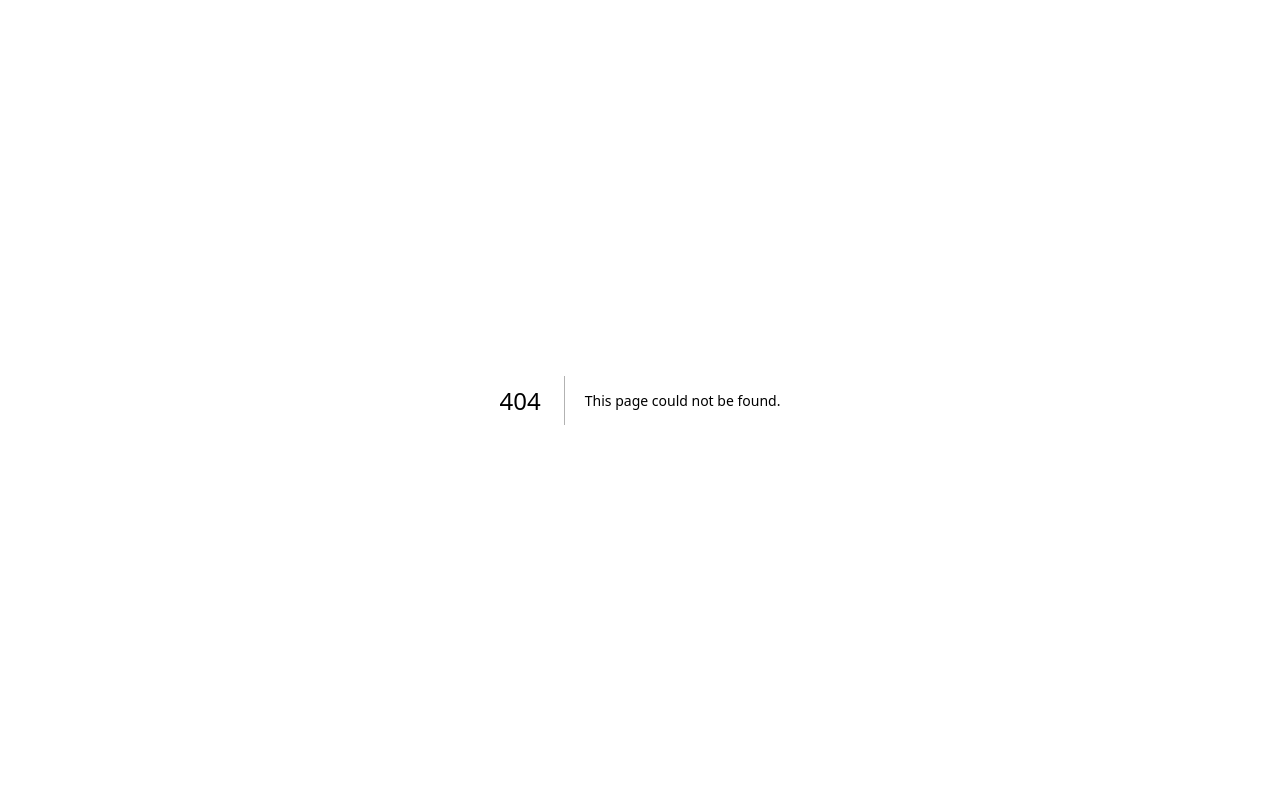
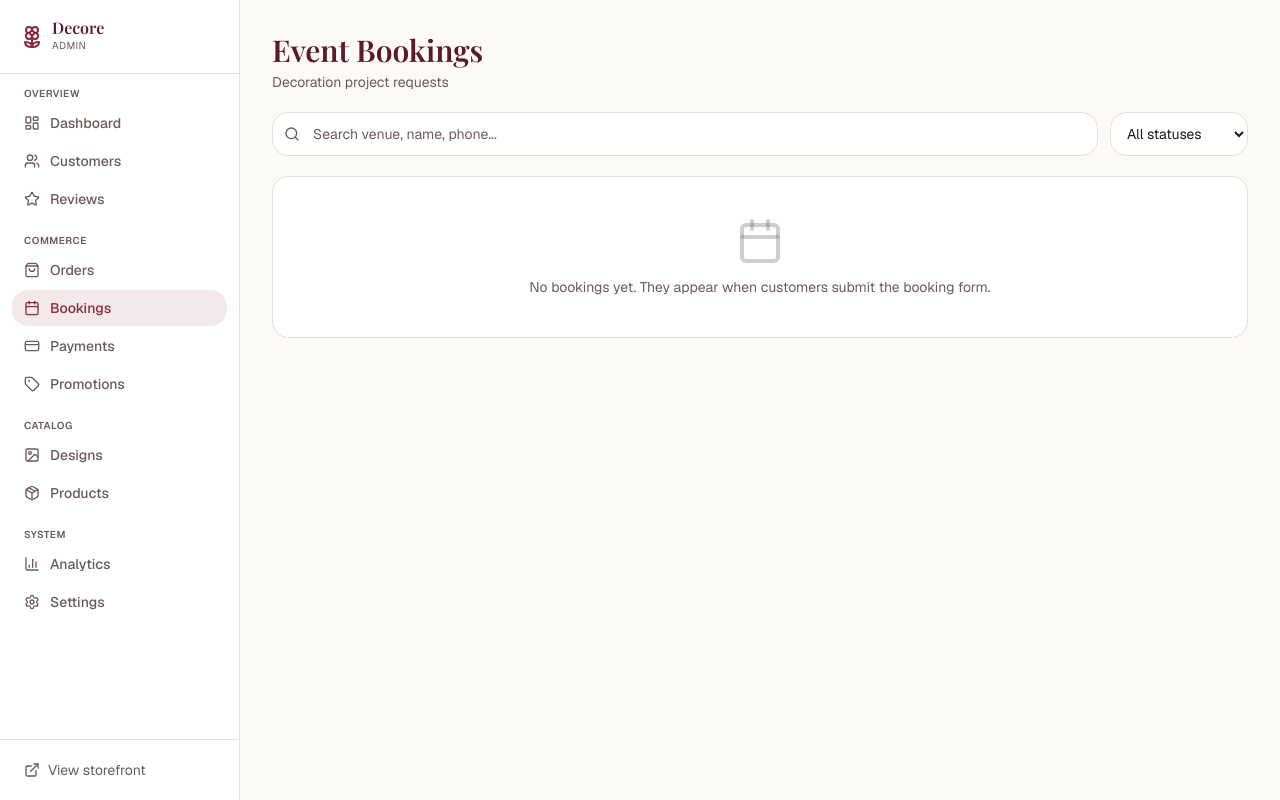
Before and after one commit to Menelik2/Decore, a Next.js app: page /admin/bookings in a window 1280 px wide. Before the commit this address had no page. Built offline with nearby package versions, Linux system fonts and the light colour scheme.

Commit message:
Add admin bookings page

```diff
--- /dev/null
+++ b/src/app/admin/bookings/page.tsx
@@ -0,0 +1,197 @@
+"use client"
+
+import { useEffect, useState } from "react"
+import { Calendar, Search, Phone } from "lucide-react"
+import { Input } from "@/components/ui/input"
+import { Button } from "@/components/ui/button"
+import { formatPrice, formatDate, cn } from "@/lib/utils"
+
+type Booking = {
+  id: string
+  event_type: string
+  event_date: string
+  venue: string
+  city?: string
+  guest_count: number
+  customer_name?: string
+  customer_phone?: string
+  estimated_cost?: number
+  status: string
+  created_at: string
+  services?: string[]
+}
+
+const STATUSES = ["PENDING", "CONFIRMED", "IN_PROGRESS", "COMPLETED", "CANCELLED"]
+
+const STATUS_STYLES: Record<string, string> = {
+  PENDING: "bg-amber-50 text-amber-800 border-amber-200",
+  CONFIRMED: "bg-blue-50 text-blue-800 border-blue-200",
+  IN_PROGRESS: "bg-purple-50 text-purple-800 border-purple-200",
+  COMPLETED: "bg-green-50 text-green-800 border-green-200",
+  CANCELLED: "bg-red-50 text-red-800 border-red-200",
+}
+
+export default function AdminBookingsPage() {
+  const [bookings, setBookings] = useState<Booking[]>([])
+  const [search, setSearch] = useState("")
+  const [filter, setFilter] = useState("ALL")
+  const [expanded, setExpanded] = useState<string | null>(null)
+
+  useEffect(() => {
+    try {
+      const raw = localStorage.getItem("decore-bookings")
+      if (raw) setBookings(JSON.parse(raw))
+    } catch {
+      // ignore
+    }
+  }, [])
+
+  const updateStatus = (id: string, status: string) => {
+    const next = bookings.map((b) => (b.id === id ? { ...b, status } : b))
+    setBookings(next)
+    localStorage.setItem("decore-bookings", JSON.stringify(next))
+  }
+
+  const filtered = bookings.filter((b) => {
+    if (filter !== "ALL" && b.status !== filter) return false
+    if (search.trim()) {
+      const q = search.toLowerCase()
+      return (
+        b.event_type?.toLowerCase().includes(q) ||
+        b.venue?.toLowerCase().includes(q) ||
+        b.customer_name?.toLowerCase().includes(q) ||
+        b.customer_phone?.includes(q)
+      )
+    }
+    return true
+  })
+
+  return (
+    <div className="max-w-5xl mx-auto w-full">
+      <div className="mb-5">
+        <h1 className="font-serif text-xl sm:text-2xl md:text-3xl font-semibold text-deep-burgundy">
+          Event Bookings
+        </h1>
+        <p className="text-xs sm:text-sm text-muted-foreground mt-1">
+          Decoration project requests
+        </p>
+      </div>
+
+      <div className="flex flex-col gap-2.5 sm:flex-row sm:gap-3 mb-5">
+        <div className="relative flex-1">
+          <Search className="absolute left-3 top-1/2 -translate-y-1/2 h-4 w-4 text-muted-foreground" />
+          <Input
+            placeholder="Search venue, name, phone..."
+            value={search}
+            onChange={(e) => setSearch(e.target.value)}
+            className="pl-10 h-11"
+          />
+        </div>
+        <select
+          value={filter}
+          onChange={(e) => setFilter(e.target.value)}
+          className="h-11 rounded-xl border border-input bg-white px-3 text-sm w-full sm:w-auto"
+        >
+          <option value="ALL">All statuses</option>
+          {STATUSES.map((s) => (
+            <option key={s} value={s}>
+              {s.replace(/_/g, " ")}
+            </option>
+          ))}
+        </select>
+      </div>
+
+      {filtered.length === 0 ? (
+        <div className="rounded-2xl border border-border bg-white p-10 text-center">
+          <Calendar className="h-12 w-12 mx-auto text-muted-foreground/30 mb-3" />
+          <p className="text-sm text-muted-foreground">
+            No bookings yet. They appear when customers submit the booking form.
+          </p>
+        </div>
+      ) : (
+        <div className="space-y-3">
+          {filtered.map((b) => (
+            <div
+              key={b.id}
+              className="rounded-2xl border border-border bg-white overflow-hidden"
+            >
+              <button
+                type="button"
+                onClick={() => setExpanded(expanded === b.id ? null : b.id)}
+                className="w-full flex items-start gap-3 p-4 text-left min-h-[72px] touch-manipulation active:bg-muted/30"
+              >
+                <div className="h-10 w-10 rounded-xl bg-secondary flex items-center justify-center shrink-0">
+                  <Calendar className="h-5 w-5 text-primary" />
+                </div>
+                <div className="flex-1 min-w-0">
+                  <div className="flex flex-wrap items-center gap-2">
+                    <span className="font-medium text-sm capitalize">
+                      {b.event_type?.replace(/_/g, " ").toLowerCase()}
+                    </span>
+                    <span
+                      className={cn(
+                        "text-[10px] font-semibold uppercase px-2 py-0.5 rounded-full border",
+                        STATUS_STYLES[b.status] || STATUS_STYLES.PENDING
+                      )}
+                    >
+                      {b.status.replace(/_/g, " ")}
+                    </span>
+                  </div>
+                  <p className="text-xs text-muted-foreground mt-0.5 truncate">
+                    {b.venue}
+                    {b.event_date ? ` · ${b.event_date}` : ""} · {b.guest_count} guests
+                  </p>
+                </div>
+                {b.estimated_cost != null && (
+                  <span className="text-sm font-semibold shrink-0">
+                    {formatPrice(b.estimated_cost)}
+                  </span>
+                )}
+              </button>
+
+              {expanded === b.id && (
+                <div className="px-4 pb-4 border-t border-border pt-3 space-y-3">
+                  {(b.customer_name || b.customer_phone) && (
+                    <div className="text-sm">
+                      <p className="font-medium">{b.customer_name}</p>
+                      {b.customer_phone && (
+                        <a
+                          href={`tel:${b.customer_phone}`}
+                          className="inline-flex items-center gap-1.5 text-primary text-xs mt-1 min-h-[44px]"
+                        >
+                          <Phone className="h-3.5 w-3.5" />
+                          {b.customer_phone}
+                        </a>
+                      )}
+                    </div>
+                  )}
+                  {b.services && b.services.length > 0 && (
+                    <p className="text-xs text-muted-foreground">
+                      Services: {b.services.join(", ")}
+                    </p>
+                  )}
+                  <p className="text-[10px] text-muted-foreground">
+                    Submitted {formatDate(b.created_at)}
+                  </p>
+                  <div className="flex flex-wrap gap-2">
+                    {STATUSES.map((s) => (
+                      <Button
+                        key={s}
+                        size="sm"
+                        variant={b.status === s ? "default" : "outline"}
+                        onClick={() => updateStatus(b.id, s)}
+                        className="text-xs min-h-[40px]"
+                      >
+                        {s.replace(/_/g, " ")}
+                      </Button>
+                    ))}
+                  </div>
+                </div>
+              )}
+            </div>
+          ))}
+        </div>
+      )}
+    </div>
+  )
+}
```
